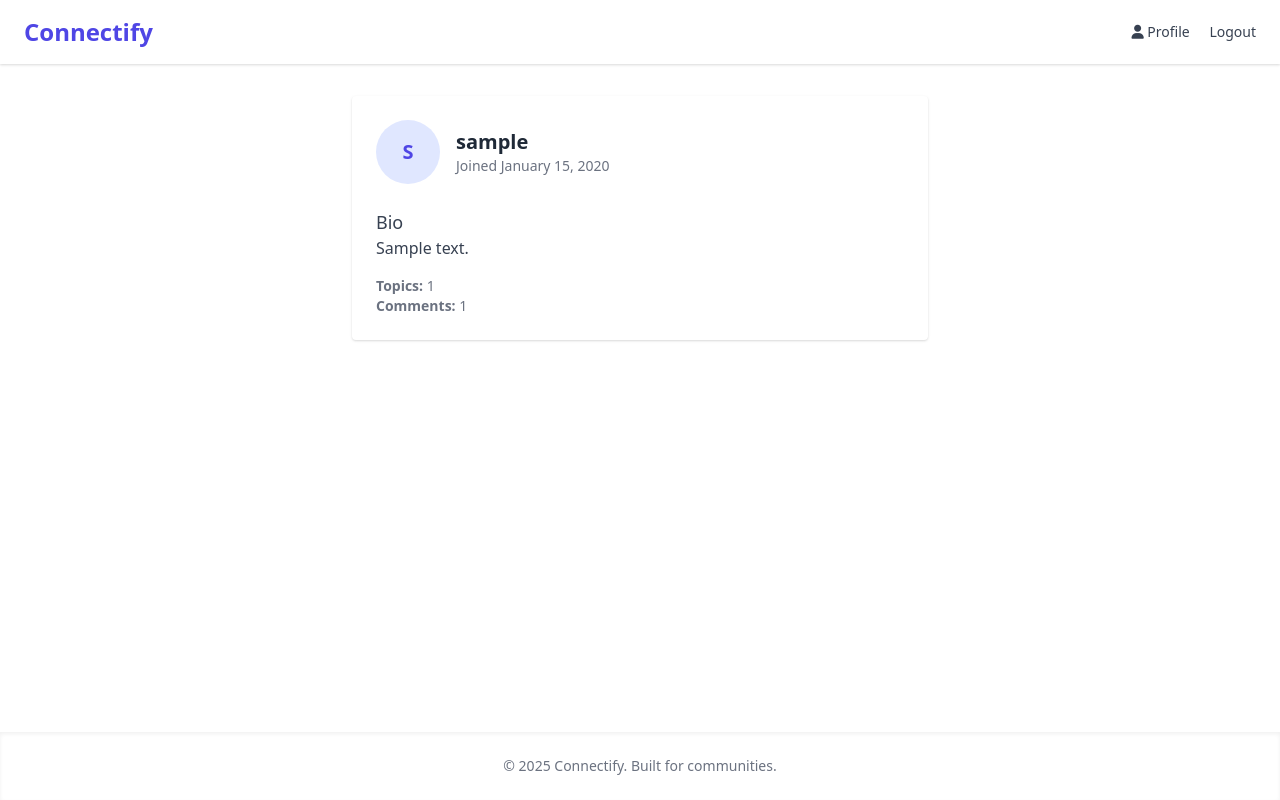
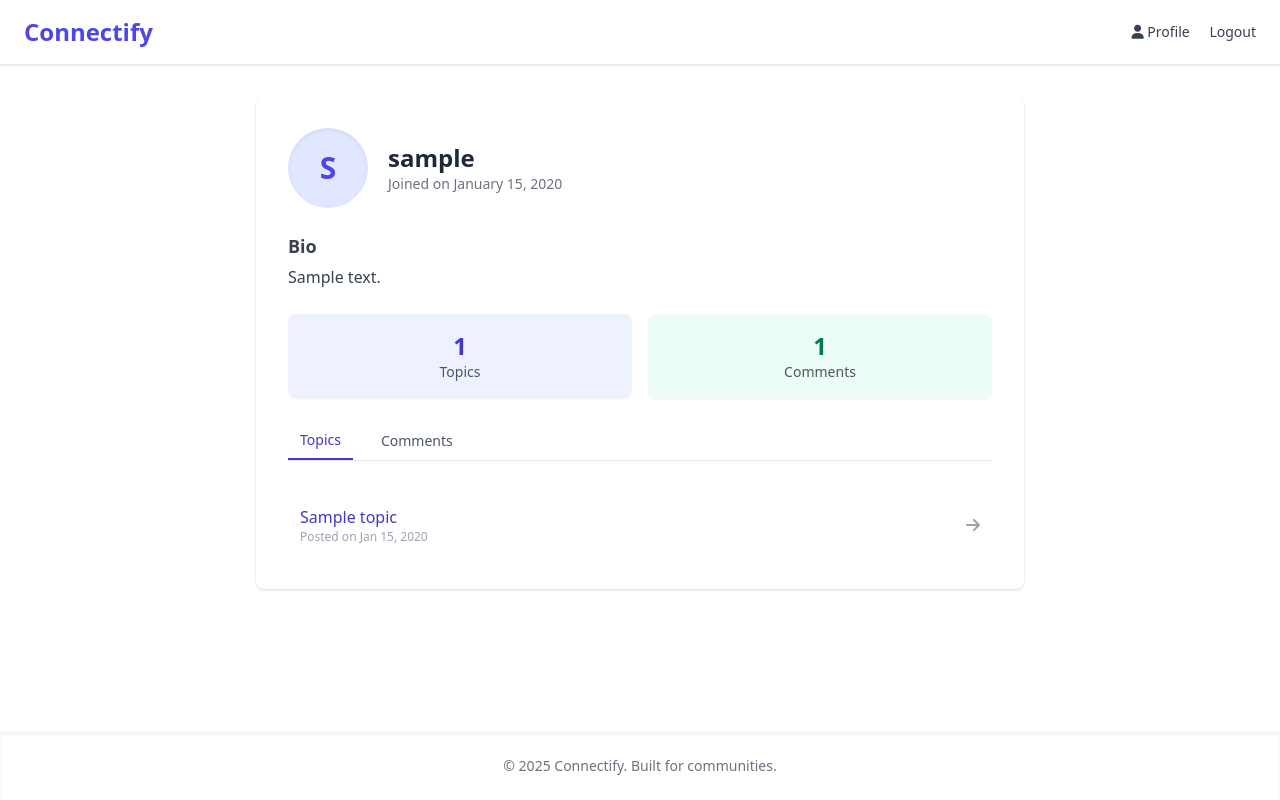
Before and after one commit to webForDave/Connectify, a Django app: a page that uses accounts/templates/registration/user_profile.html in a window 1280 px wide. Run offline with Django 5.2, Linux system fonts and the light colour scheme; tables that the repository leaves empty hold one stand-in row (values such as "Sample post"); some libraries are stand-ins or nearby versions.

Commit message:
profile update functionality

```diff
--- a/accounts/templates/registration/user_profile.html
+++ b/accounts/templates/registration/user_profile.html
@@ -1,25 +1,110 @@
 {% extends "base.html" %}
 {% block title %}{{ user.username }} | Profile{% endblock %}
+
 {% block content %}
-<div class="max-w-xl mx-auto bg-white p-6 rounded shadow">
-    <div class="flex items-center space-x-4 mb-6">
-        <div class="w-16 h-16 bg-indigo-100 text-indigo-600 flex items-center justify-center rounded-full text-xl font-bold">
-            {{ user.username|first|upper }}
+<div class="max-w-3xl mx-auto bg-white p-8 rounded-lg shadow space-y-6">
+
+    <!-- Profile Header -->
+    <div class="flex items-start justify-between">
+        <div class="flex items-center gap-5">
+            <div class="w-20 h-20 bg-indigo-100 text-indigo-600 flex items-center justify-center rounded-full text-3xl font-bold shadow-inner">
+                {{ user.username|first|upper }}
+            </div>
+            <div>
+                <h2 class="text-2xl font-semibold text-gray-800">{{ user.username }}</h2>
+                <p class="text-sm text-gray-500">Joined on {{ user.date_created|date:"F j, Y" }}</p>
+            </div>
         </div>
-        <div>
-            <h2 class="text-xl font-semibold text-gray-800">{{ user.username }}</h2>
-            <p class="text-sm text-gray-500">Joined {{ user.date_created|date:"F j, Y" }}</p>
+
+        {% if request.user == user %}
+        <a href="{% url 'update_profile' user.username %}"
+           class="inline-flex items-center gap-1 px-3 py-1.5 bg-indigo-50 text-indigo-700 text-sm font-medium rounded-full shadow-sm hover:bg-indigo-100 hover:text-indigo-900 transition">
+            <i class="fas fa-user-edit"></i>
+            <span>Edit</span>
+        </a>
+        {% endif %}
+    </div>
+
+    <!-- Bio -->
+    {% if user.bio %}
+    <div>
+        <h3 class="text-lg font-semibold text-gray-700 mb-1">Bio</h3>
+        <p class="text-gray-700 leading-relaxed">{{ user.bio }}</p>
+    </div>
+    {% endif %}
+
+    <!-- Stats -->
+    <div class="grid grid-cols-2 gap-4 text-center">
+        <div class="bg-indigo-50 rounded-lg py-4 shadow-sm">
+            <p class="text-2xl font-semibold text-indigo-700">{{ topics_count }}</p>
+            <p class="text-sm text-gray-600">Topics</p>
+        </div>
+        <div class="bg-green-50 rounded-lg py-4 shadow-sm">
+            <p class="text-2xl font-semibold text-green-700">{{ comments_count }}</p>
+            <p class="text-sm text-gray-600">Comments</p>
         </div>
     </div>
-    {% if user.bio %}
-        <div class="text-gray-700 mb-4">
-            <h3 class="text-lg font-medium">Bio</h3>
-            <p>{{ user.bio }}</p>
+
+    <!-- Tabs -->
+    <div>
+        <div class="flex border-b border-gray-200 space-x-4 mb-4">
+            <button onclick="switchTab('topics')" class="tab-btn text-sm font-medium text-indigo-700 border-b-2 border-indigo-700 px-3 py-2" id="tab-topics">Topics</button>
+            <button onclick="switchTab('comments')" class="tab-btn text-sm font-medium text-gray-600 hover:text-indigo-600 px-3 py-2" id="tab-comments">Comments</button>
         </div>
-    {% endif %}
-    <div class="text-sm text-gray-500">
-        <p><strong>Topics:</strong> {{ topics_count }}</p>
-        <p><strong>Comments:</strong> {{ comments_count }}</p>
+
+        <!-- Topics Tab -->
+        <div id="tab-content-topics" class="space-y-4">
+            {% if user_topics %}
+                <ul class="divide-y divide-gray-100">
+                    {% for topic in user_topics %}
+                    <li class="pt-4">
+                        <a href="{% url 'topic_detail' topic.slug %}" class="flex items-center justify-between hover:bg-gray-50 p-3 rounded transition">
+                            <div>
+                                <p class="text-indigo-700 font-medium hover:underline">{{ topic.title }}</p>
+                                <p class="text-xs text-gray-400">Posted on {{ topic.created_at|date:"M j, Y" }}</p>
+                            </div>
+                            <i class="fas fa-arrow-right text-gray-400"></i>
+                        </a>
+                    </li>
+                    {% endfor %}
+                </ul>
+            {% else %}
+                <p class="text-gray-500 italic">No topics found.</p>
+            {% endif %}
+        </div>
+
+        <!-- Comments Tab -->
+        <div id="tab-content-comments" class="hidden space-y-4">
+            {% if user_comments %}
+                <ul class="space-y-3">
+                    {% for comment in user_comments %}
+                    <li class="bg-gray-50 p-4 rounded shadow-sm">
+                        <p class="text-gray-700 leading-relaxed">{{ comment.content|linebreaks }}</p>
+                        <div class="text-sm text-gray-500 mt-2 flex justify-between items-center">
+                            <span>
+                                On <a href="{% url 'topic_detail' comment.topic.slug %}" class="text-indigo-600 hover:underline">{{ comment.topic.title }}</a>
+                            </span>
+                            <span>{{ comment.created_at|timesince }} ago</span>
+                        </div>
+                    </li>
+                    {% endfor %}
+                </ul>
+            {% else %}
+                <p class="text-gray-500 italic">No comments found.</p>
+            {% endif %}
+        </div>
     </div>
 </div>
+
+<script>
+    function switchTab(tab) {
+        const tabs = ['topics', 'comments'];
+        tabs.forEach(t => {
+            document.getElementById(`tab-content-${t}`).classList.toggle('hidden', t !== tab);
+            document.getElementById(`tab-${t}`).classList.toggle('text-indigo-700', t === tab);
+            document.getElementById(`tab-${t}`).classList.toggle('border-indigo-700', t === tab);
+            document.getElementById(`tab-${t}`).classList.toggle('text-gray-600', t !== tab);
+        });
+    }
+</script>
 {% endblock %}
--- a/accounts/urls.py
+++ b/accounts/urls.py
@@ -10,4 +10,5 @@ urlpatterns = [
         template_name='registration/login.html',
         authentication_form=StyledLoginForm
     ), name='login'),
+    path("profile/<str:username>/update/", views.update_profile, name="update_profile"),
 ]
--- a/accounts/views.py
+++ b/accounts/views.py
@@ -22,4 +22,27 @@ def user_profile_view(request, username):
     user = get_object_or_404(CustomUser, username=username)
     topics_count = user.topic_set.all().count()
     comments_count = user.comment_set.all().count()
-    return render(request, "registration/user_profile.html", {"user": user, "topics_count": topics_count, "comments_count": comments_count})
+    user_topics = user.topic_set.all()
+    user_comments = user.comment_set.all()
+
+    context = {
+        "user": user,
+        "topics_count": topics_count,
+        "comments_count": comments_count,
+        "user_topics": user_topics,
+        "user_comments": user_comments,
+    }
+    return render(request, "registration/user_profile.html", context)
+
+@login_required
+def update_profile(request, username):
+    user = get_object_or_404(CustomUser, username=username)
+
+    if request.method == "POST":
+        form = CustomUserChangeForm(request.POST, instance=user)
+        if form.is_valid():
+            form.save()
+            return redirect("user_profile", username=user.username)
+    else:
+        form = CustomUserChangeForm(instance=user)
+    return render(request, "registration/update_profile.html", {"form": form})
```
Also changed, not shown: accounts/forms.py (+11 -1 lines), accounts/templates/registration/update_profile.html (added, +32 -0 lines), topics/templates/topics/topic_detail.html (indentation only).
